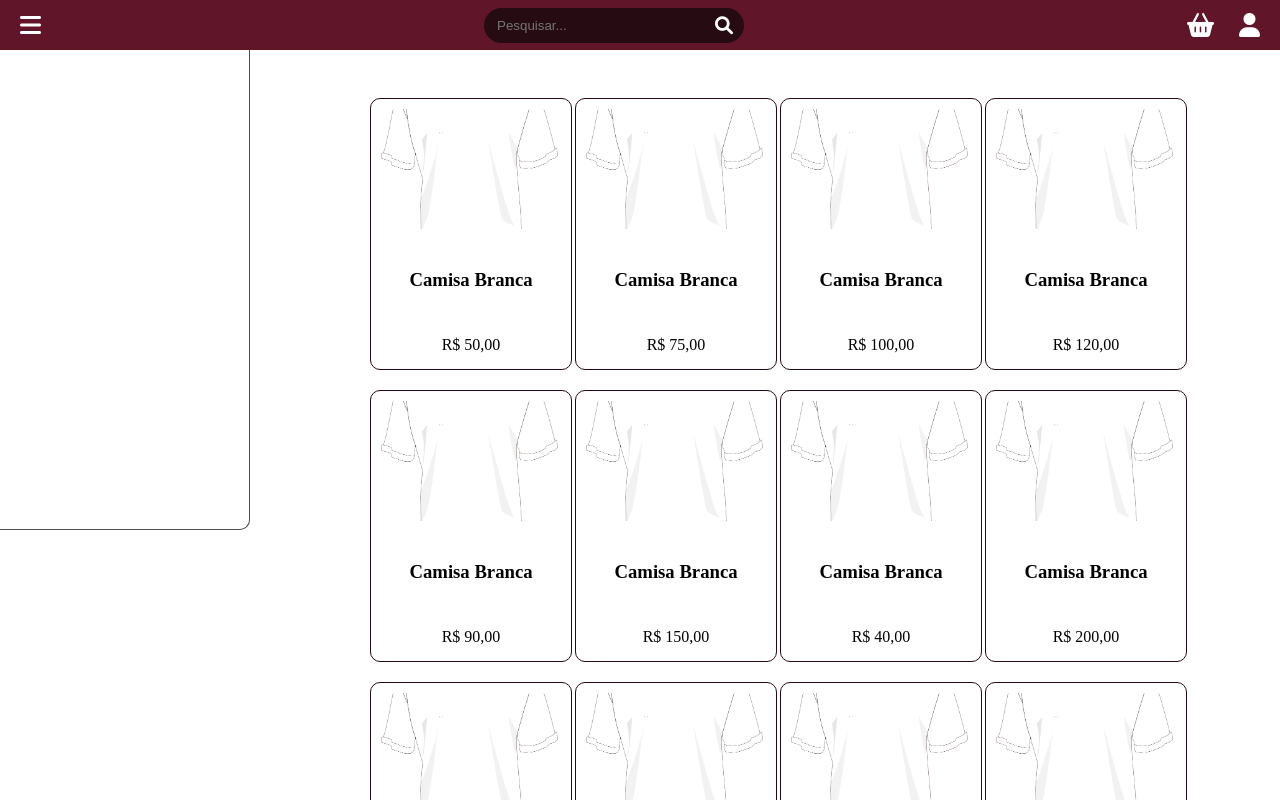
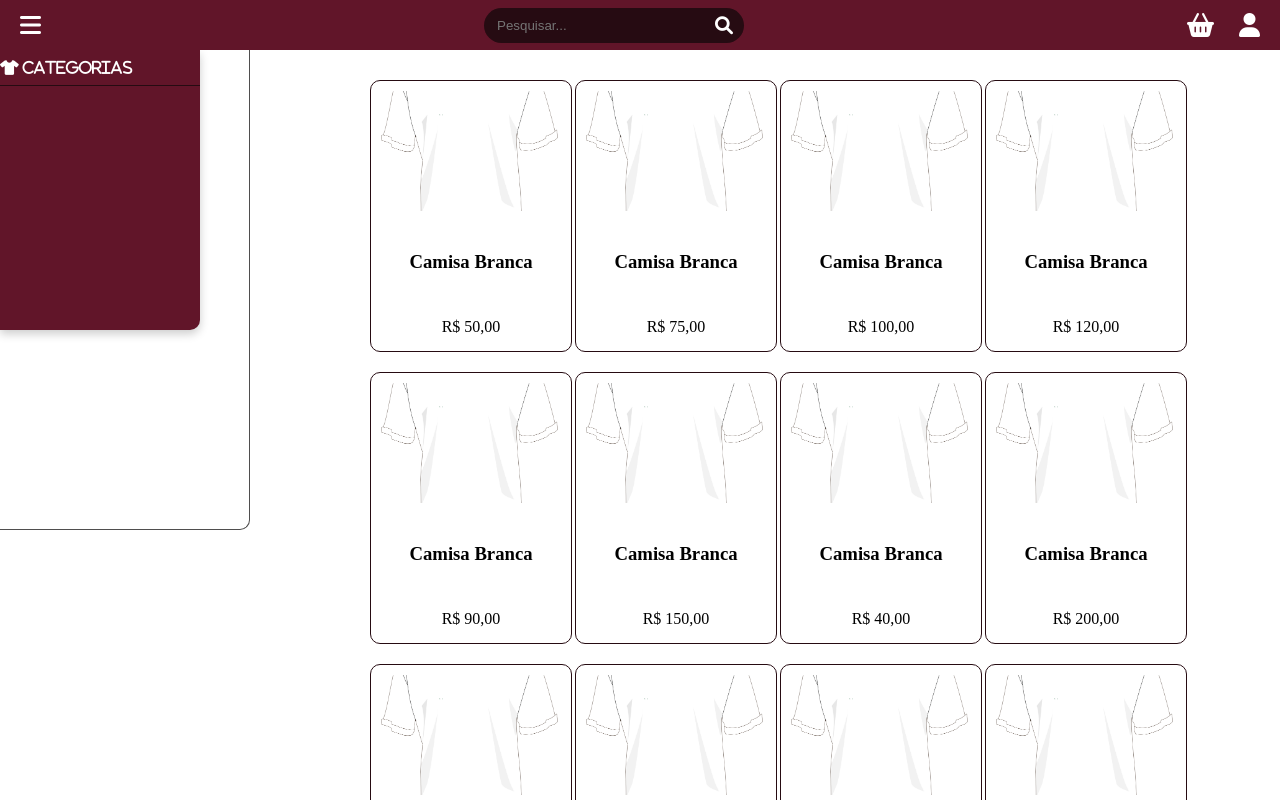
Before and after one commit to oViebrantz/TrabalhoHOW, a plain HTML site: page index.html in a window 1280 px wide. Both pictures are taken after a click on the icon 30 px from the left and 25 px from the top of the page. Drawn offline with Linux system fonts and the light colour scheme.

Commit message:
Update styles.css

```diff
--- a/styles/styles.css
+++ b/styles/styles.css
@@ -26,6 +26,23 @@ body {
     z-index: 1000;
 }
 
+.quadrado {
+    width: 200px;
+    height: 280px;
+    background-color: #611529;
+    position: absolute;
+    top: 50px;
+    left: 0;
+    box-shadow: 0 4px 10px rgba(0, 0, 0, 0.2);
+    opacity: 0;
+    transform: translateY(-20px);
+    transition: opacity 0.4s ease, transform 0.4s ease;
+    pointer-events: none;
+    border-bottom-right-radius: 10px;
+    z-index: 200;
+}
+
+
 .quadrado.aberto {
     opacity: 1;
     transform: translateY(0);
@@ -39,6 +56,25 @@ body {
     pointer-events: none;
 }
 
+.cate {
+    height: 25px;
+    border-bottom: 1px solid #260b12;
+}
+.fa-shirt {
+    font-size: 15px;
+    cursor: pointer;
+    color: white;
+    display: block;
+    padding-right: 10px;
+    margin: 10px auto;
+}
+
+.fa-shirt:hover {
+    font-size: 15px;
+    color: #a19f9f;
+    display: block;
+    margin: 10px auto;
+}
 
 
 .filtros {
```
